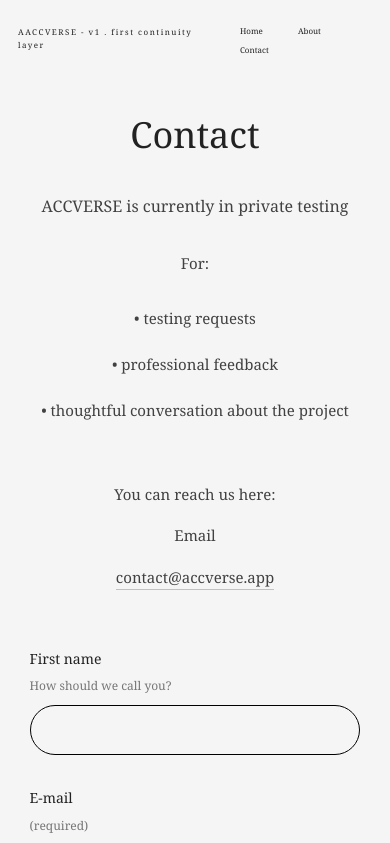
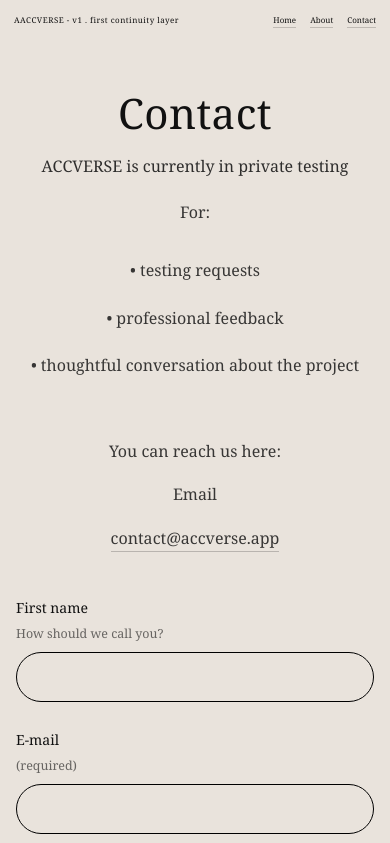
Before and after one commit to ACCVERSE/accverse.app, a plain HTML site: page contact.html in a window 390 px wide. Shown: the top 843 px of the page. Drawn offline with Linux system fonts and the light colour scheme.

Commit message:
Improve responsive typography + header one-line

```diff
--- a/contact.html
+++ b/contact.html
@@ -2,9 +2,11 @@
 <html lang="en">
 <head>
   <meta charset="UTF-8">
-  <title>ACCVERSE — Contact</title>
+  <meta name="viewport" content="width=device-width, initial-scale=1.0">
+  <title>ACCVERSE — First continuity layer</title>
   <link rel="stylesheet" href="css/style.css">
 </head>
+
 
 <body>
 
--- a/css/style.css
+++ b/css/style.css
@@ -1,156 +1,145 @@
-/* RESET */
-* {
-  margin: 0;
-  padding: 0;
+/* =========================
+   ACCVERSE — Global Styles
+   (stable mobile / tablet / desktop)
+   ========================= */
+
+/* Reset */
+*,
+*::before,
+*::after {
   box-sizing: border-box;
 }
 
-/* GLOBAL */
-body {
-  font-family: "Georgia", serif;
-  background: #f5f5f5;
-  color: #222;
-  line-height: 1.6;
+html {
+  -webkit-text-size-adjust: 100%;
+  text-size-adjust: 100%;
 }
 
-/* HEADER */
+body {
+  margin: 0;
+  padding: 0;
+  background: #e9e3dc; /* light warm background */
+  color: #111;
+  font-family: Georgia, "Times New Roman", Times, serif;
+}
+
+/* Page frame */
+.wrapper {
+  min-height: 100svh; /* better on mobile than 100vh */
+  display: flex;
+  justify-content: center;
+  padding: clamp(14px, 3vw, 28px);
+}
+
+.page {
+  width: min(760px, 100%);
+  background: #fff;
+  box-shadow: 0 0 0 1px rgba(0,0,0,0.06);
+}
+
+/* =========================
+   Header (ONE LINE ALWAYS)
+   ========================= */
 header {
-  padding: 32px 48px;
+  padding: clamp(16px, 3vw, 22px) clamp(14px, 3vw, 22px);
 }
 
 .header-container {
   display: flex;
+  align-items: flex-start;
   justify-content: space-between;
-  align-items: center;
+  gap: 14px;
 }
 
+/* Keep header on one line */
+.logo,
+nav,
+nav a {
+  white-space: nowrap;
+}
+
+/* The “0.50rem vibe”, but responsive */
 .logo {
-  font-size: 16px;
-  letter-spacing: 1.5px;
-  font-weight: normal;
+  margin: 0;
+  font-weight: 400;
+  letter-spacing: 0.06em;
+  font-size: clamp(0.50rem, 1.4vw, 0.75rem);
+  line-height: 1.1;
+
+  /* Prevent logo from eating all the space */
+  max-width: 62%;
+  overflow: hidden;
+  text-overflow: ellipsis;
+}
+
+/* Nav */
+nav {
+  display: flex;
+  align-items: flex-start;
+  gap: clamp(14px, 3vw, 26px);
+  flex-wrap: nowrap; /* never wrap */
 }
 
 nav a {
-  margin-left: 32px;
+  color: inherit;
   text-decoration: none;
-  color: #222;
-  font-size: 14px;
+  font-size: clamp(0.50rem, 1.4vw, 0.75rem);
+  line-height: 1.1;
+  padding-bottom: 2px;
+  border-bottom: 1px solid rgba(0,0,0,0.18);
+}
+
+nav a:hover {
+  border-bottom-color: rgba(0,0,0,0.45);
+}
+
+/* =========================
+   Hero / Prose layout
+   ========================= */
+.hero {
+  /* keeps the content visually centered without being too “empty” */
+  padding: clamp(46px, 9vw, 86px) 0 clamp(56px, 10vw, 96px);
 }
 
 .prose {
-  max-width: 720px;
+  max-width: 560px;
   margin: 0 auto;
-  padding: 0 24px;
   text-align: center;
+  padding: 0 clamp(16px, 4vw, 22px);
 }
 
+/* Titles */
+.prose h1,
 .prose h2 {
-  font-size: 52px;
-  font-weight: normal;
-  margin-bottom: 48px;
+  margin: 0 0 clamp(18px, 4vw, 28px);
+  font-weight: 400;
+  letter-spacing: 0.01em;
 }
 
-.prose p {
-  font-size: 16px;
-  line-height: 1.9;
-  margin-bottom: 56px;
-  opacity: 0.85;
+/* Main big title (index / about) */
+.prose h1,
+.prose h2 {
+  font-size: clamp(42px, 9.4vw, 74px);
+  line-height: 1.08;
 }
 
+/* Optional subtitle line */
 .prose .subtitle {
-  font-size: 18px;
-  opacity: 0.85;
+  margin: 0 0 clamp(18px, 4vw, 28px);
+  font-size: clamp(16px, 3.8vw, 18px);
+  line-height: 1.7;
+  opacity: 0.86;
 }
 
-.hero {
-  min-height: calc(100vh - 160px);
-  display: flex;
-  align-items: center;
-  justify-content: center;
-  padding: 40px 0;
+/* Paragraphs */
+.prose p {
+  margin: 0 0 clamp(18px, 4.5vw, 30px);
+  font-size: clamp(16px, 3.9vw, 18px); /* IMPORTANT: bigger than before */
+  line-height: 1.85;
+  opacity: 0.82;
 }
 
-/* FOOTER */
-footer {
-  padding: 32px;
-  text-align: center;
-  font-size: 13px;
-}
-
-footer a {
-  color: #222;
-  text-decoration: none;
-}
-
-/* MOBILE RESPONSIVE */
-@media (max-width: 480px) {
-  header {
-    padding: 20px 18px;
-    font-size: 12px;
-  }
-
-
-
-  .logo {
-    font-size: 0.50rem;
-  }
-
-  nav a {
-    font-size: 0.50rem;
-  }
-
-
-
-
-  .hero {
-    min-height: calc(100vh - 140px);
-    padding: 28px 0;
-  }
-
-  .prose {
-    max-width: 92%;
-    padding: 0 14px;
-  }
-
-  .prose h2 {
-    font-size: 36px;
-    margin-bottom: 28px;
-  }
-
-  .prose .subtitle {
-    font-size: 16px;
-    margin-bottom: 28px;
-  }
-
-  .prose p {
-    font-size: 15px;
-    line-height: 1.85;
-    margin-bottom: 28px;
-  }
-
-  footer {
-    padding: 22px;
-    font-size: 0.50rem;
-  }
-}
-
-/* SMALL TABLETS / LARGE PHONES */
-@media (min-width: 481px) and (max-width: 768px) {
-  .prose h2 {
-    font-size: 42px;
-  }
-
-  .prose .subtitle {
-    font-size: 17px;
-  }
-
-  .prose p {
-    font-size: 16px;
-    margin-bottom: 36px;
-  }
-}
-
-/* Link style (subtle, premium) */
+/* Links (subtle premium) */
 .prose a {
   color: inherit;
   text-decoration: none;
@@ -162,26 +151,39 @@
   border-bottom-color: rgba(0,0,0,0.55);
 }
 
-/* CONTACT FORM */
+/* =========================
+   Footer
+   ========================= */
+footer {
+  padding: clamp(18px, 4vw, 24px);
+  text-align: center;
+  font-size: clamp(0.58rem, 1.7vw, 0.78rem);
+  letter-spacing: 0.04em;
+  opacity: 0.72;
+}
+
+/* =========================
+   CONTACT FORM
+   ========================= */
 .contact-form {
-  margin-top: 80px;
+  margin-top: clamp(44px, 8vw, 80px);
   text-align: left;
 }
 
 .contact-form label {
   display: block;
-  margin-bottom: 32px;
+  margin-bottom: 28px;
 }
 
 .contact-form span {
   display: block;
-  font-size: 14px;
-  margin-bottom: 6px;
+  font-size: clamp(14px, 3.6vw, 15px);
+  margin-bottom: 8px;
 }
 
 .contact-form small {
   display: block;
-  font-size: 12px;
+  font-size: clamp(12px, 3.2vw, 13px);
   opacity: 0.6;
   margin-bottom: 10px;
 }
@@ -193,18 +195,20 @@
   border-radius: 28px;
   border: 1px solid #000;
   font-family: inherit;
-  font-size: 14px;
+  font-size: clamp(15px, 3.8vw, 16px);
   background: transparent;
+  outline: none;
 }
 
 .contact-form textarea {
   border-radius: 20px;
   resize: vertical;
+  min-height: 140px;
 }
 
 .contact-form button {
-  margin-top: 16px;
-  padding: 14px 32px;
+  margin-top: 10px;
+  padding: 14px 34px;
   border-radius: 999px;
   border: none;
   background: #000;
@@ -219,27 +223,35 @@
   opacity: 0.9;
 }
 
-/* MOBILE tweaks for the form */
-@media (max-width: 480px) {
-  .contact-form {
-    margin-top: 56px;
-  }
-
-  .contact-form input,
-  .contact-form textarea {
-    font-size: 15px;
-  }
-}
-
-/* MINI LIST STYLE (compact, manifesto-like) */
+/* =========================
+   MINI LIST STYLE
+   ========================= */
 .list {
-  margin-bottom: 56px;
+  margin-bottom: clamp(34px, 6vw, 56px);
 }
 
 .list p {
-  margin-bottom: 14px;
-  font-size: 15px;
-  line-height: 1.6;
-  opacity: 0.8;
+  margin: 0 0 14px;
+  font-size: clamp(16px, 3.9vw, 18px);
+  line-height: 1.65;
+  opacity: 0.82;
 }
-/* Mobile first adjustments */
+
+/* =========================
+   Ultra-small phones safety
+   (keeps header one line)
+   ========================= */
+@media (max-width: 360px) {
+  .logo {
+    max-width: 56%;
+    font-size: 0.50rem;
+  }
+
+  nav a {
+    font-size: 0.50rem;
+  }
+
+  nav {
+    gap: 12px;
+  }
+}
```
Also changed, not shown: about.html (+3 -1 lines), index.html (+2 -0 lines), private/associations.html (+4 -2 lines), private/investors.html (+4 -2 lines), private/professionals.html (+4 -2 lines), user-charter.html (+3 -1 lines).
